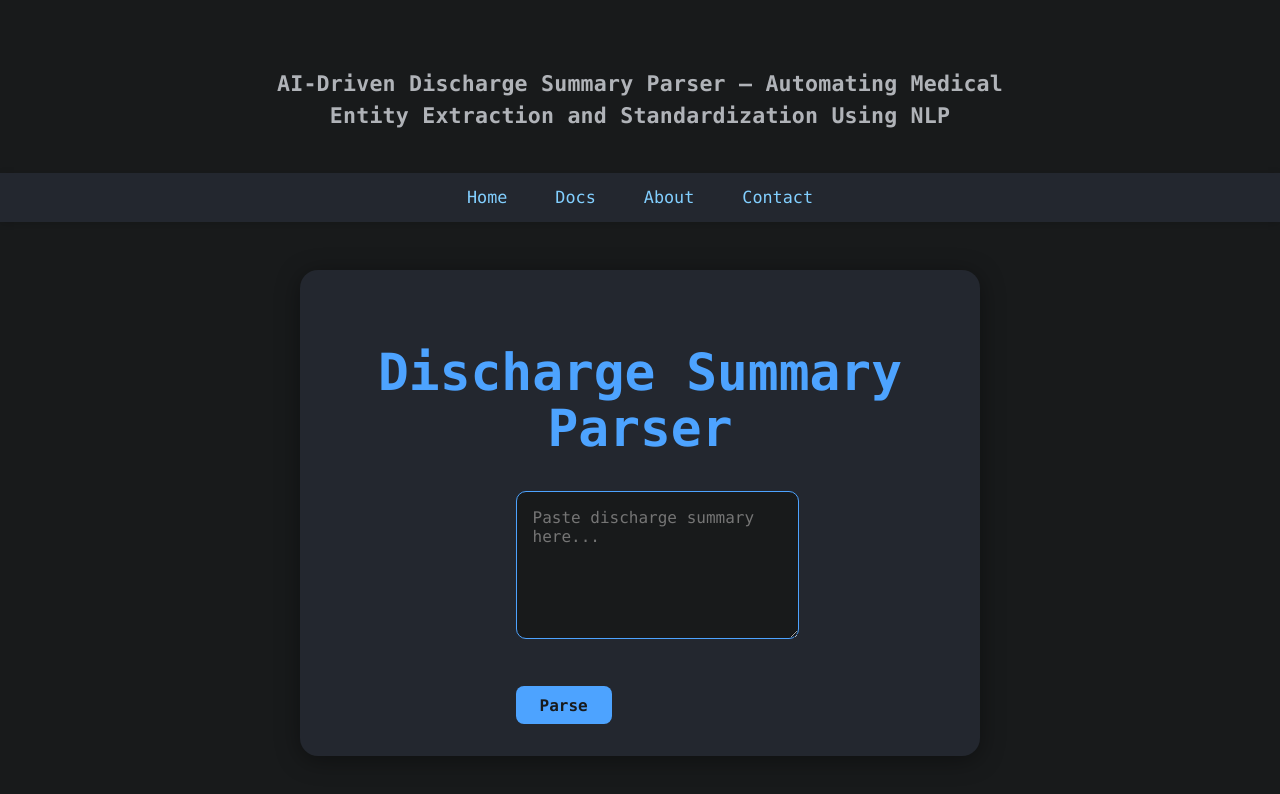
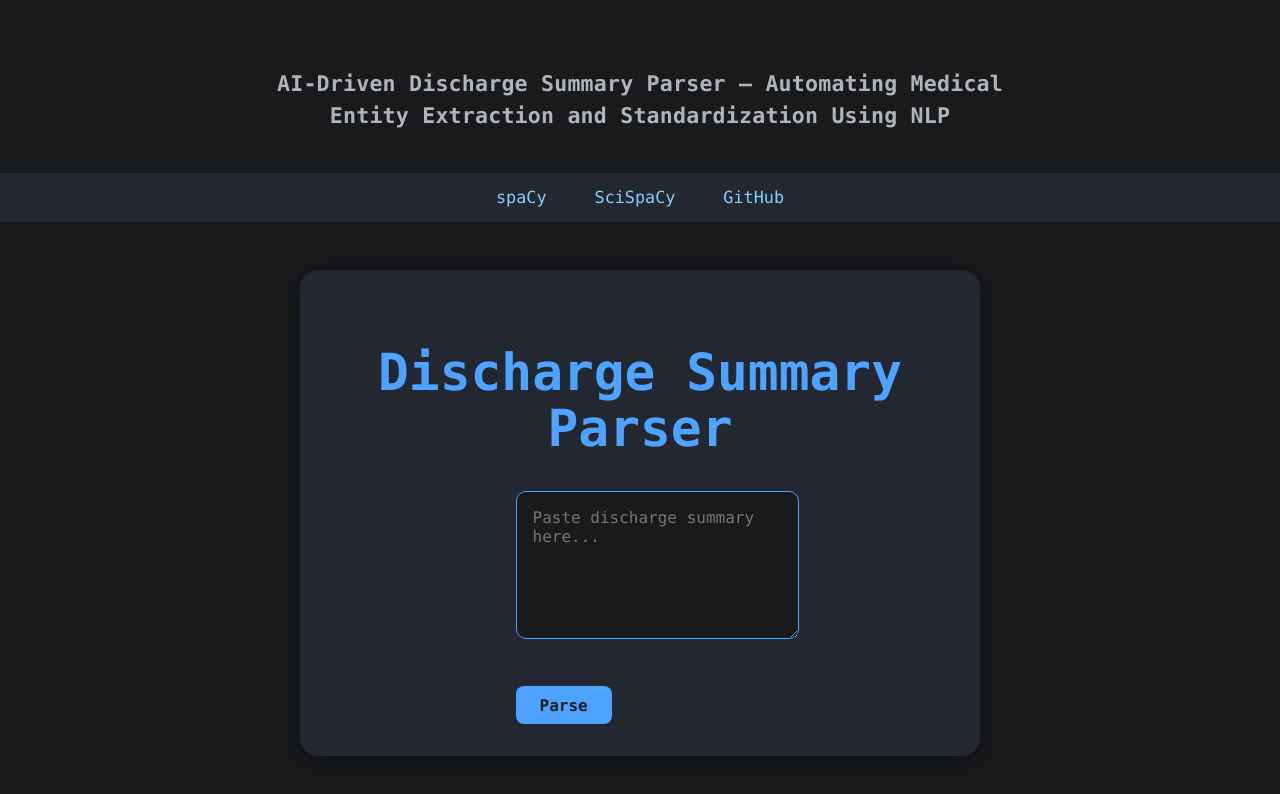
Before and after one commit to danielcollis/DischargeSummaryParser, a React (Vite) app in the folder frontend/: page / in a window 1280 px wide. Shown: the top 794 px of the page. Built offline with nearby package versions, Linux system fonts and the light colour scheme.

Commit message:
updated links

```diff
--- a/frontend/src/App.jsx
+++ b/frontend/src/App.jsx
@@ -140,10 +140,9 @@ function App() {
         Entity Extraction and Standardization Using NLP
       </div>
       <nav style={{ width: '100vw', display: 'flex', justifyContent: 'center', alignItems: 'center', background: '#23272f', padding: '0.75rem 0', marginBottom: '0.5rem', boxShadow: '0 2px 8px rgba(0,0,0,0.15)' }}>
-        <a href="#" style={{ color: '#82cfff', textDecoration: 'none', margin: '0 1.5rem', fontWeight: 500, fontSize: '1.05rem' }}>Home</a>
-        <a href="#" style={{ color: '#82cfff', textDecoration: 'none', margin: '0 1.5rem', fontWeight: 500, fontSize: '1.05rem' }}>Docs</a>
-        <a href="#" style={{ color: '#82cfff', textDecoration: 'none', margin: '0 1.5rem', fontWeight: 500, fontSize: '1.05rem' }}>About</a>
-        <a href="#" style={{ color: '#82cfff', textDecoration: 'none', margin: '0 1.5rem', fontWeight: 500, fontSize: '1.05rem' }}>Contact</a>
+        <a href="https://spacy.io/" style={{ color: '#82cfff', textDecoration: 'none', margin: '0 1.5rem', fontWeight: 500, fontSize: '1.05rem' }}>spaCy</a>
+        <a href="https://allenai.github.io/scispacy/" style={{ color: '#82cfff', textDecoration: 'none', margin: '0 1.5rem', fontWeight: 500, fontSize: '1.05rem' }}>SciSpaCy</a>
+        <a href="https://github.com/danielcollis/senior-project" style={{ color: '#82cfff', textDecoration: 'none', margin: '0 1.5rem', fontWeight: 500, fontSize: '1.05rem' }}>GitHub</a>
       </nav>
       <div className="center-container" style={{ marginTop: 0 }}>
         <div className="card" style={{ marginTop: '2.5rem' }}>
```
